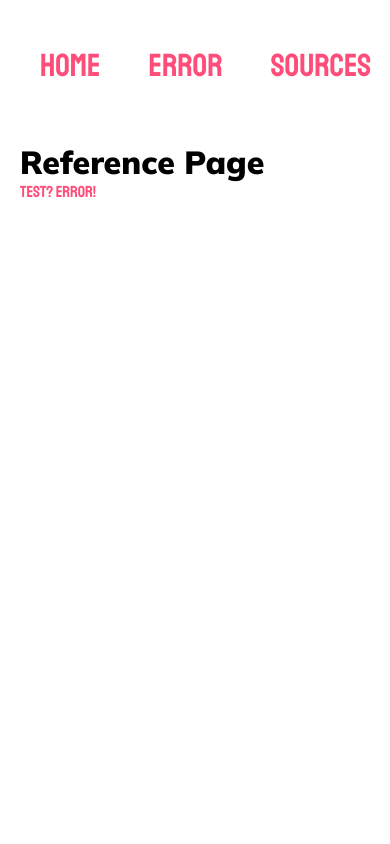
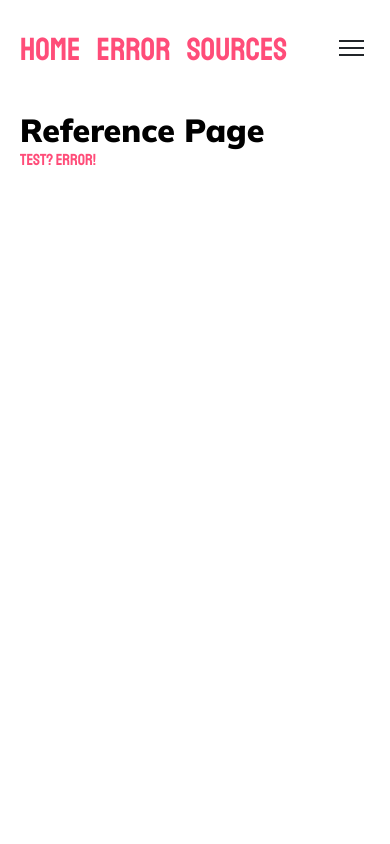
Before and after one commit to leocabbage2008/tsa-space, a React (Create React App) app: page /ref in a window 390 px wide. Shown: the top 844 px of the page. Built offline with nearby package versions, Linux system fonts and the light colour scheme.

Commit message:
responsive

```diff
--- a/src/assets/css/DetailsPage.css
+++ b/src/assets/css/DetailsPage.css
@@ -28,7 +28,7 @@
 }
 
 .subtitle {
-    margin-top: .5em;
+  margin-top: 0.5em;
   font-size: 3em;
 }
 
--- a/src/assets/css/Footer.css
+++ b/src/assets/css/Footer.css
@@ -4,6 +4,8 @@ footer {
   color: var(--cream);
   padding: 20px;
   justify-content: space-between;
+  /* there was some white space under the footer on ipad air */
+  margin-top: 1px;
 }
 
 .sitemap {
--- a/src/assets/css/Navbar.css
+++ b/src/assets/css/Navbar.css
@@ -5,6 +5,7 @@ nav {
   align-items: center;
   height: 100px;
   min-height: 8vh;
+  width: calc(100vw - 2rem);
   padding: 1rem;
   background-color: transparent;
 }
@@ -13,17 +14,44 @@ nav {
   padding: 0;
   list-style: none;
   display: flex;
-  justify-content: space-between;
+  justify-content: space-around;
+  column-gap: 2rem;
 }
 
 .nav-links li {
   font-size: 2rem;
-  padding: 0 1rem;
+  /* padding: 0 1rem; */
+}
+
+.nav-container {
+  display: contents;
 }
 
 @media screen and (max-width: 1024px) {
-  .nav-links li {
-    padding: 1.5rem;
+  .nav-links {
+    column-gap: 1rem;
+  }
+  .logo-link {
+    /* width: 0px!important;
+    height: 0px!important; */
+    /* transform: scale(0); */
+    /* display: none; */
+  }
+  .sidebar-links {
+    padding: 2rem 2rem;
+  }
+  /* .sidebar {
+    transform: translate(100vw, calc(-100px - 2rem + 100px));
+  } */
+  .sidebar {
+    width: calc(40vw - 36px - 2rem);
+  }
+  .sidebar.active {
+    /* transform: translate(70vw, calc(-100px - 2rem + 20px)) !important; */
+    transform: translate(
+      calc(100vw - 36px - 2rem - 1px),
+      calc(-100px - 2rem + 50px)
+    );
   }
 }
 
@@ -39,29 +67,33 @@ nav {
 .sidebar {
   z-index: 200;
   background: var(--black);
-  transform: translate(100vw, calc(-100px - 2rem - 1px));
+  transform: translate(calc(100vw - 1px), calc(-100px - 2rem - 1px));
   position: fixed;
-  height: 101%;
+  height: 120%;
   opacity: 0;
   width: calc(30vw - 36px - 2rem);
   /* to avoid repainting only use transform and opacity */
   transition: transform 0.5s, opacity 0.5s linear;
+  /* padding-top: 1000px; */
+  background-clip: content-box;
+  box-shadow: 1px -147px 0px 2px var(--black);
 }
 
 .sidebar.active {
   opacity: 1;
-  transform: translate(70vw, calc(-100px - 2rem - 1px));
+  transform: translate(calc(70vw - 1px), calc(-100px - 2rem - 1px));
 }
 
 .sidecover {
   position: fixed;
-  transform: translate(calc(100vw), calc(-100px - 2rem - 1px));
+  transform: translate(calc(100vw), calc(-100px - 2rem - 100px));
   opacity: 0;
   transition: transform 0.5s, opacity 0.5s linear;
   transition-delay: 50ms;
   z-index: -100;
-  width: calc(36px + 2rem + 1px);
-  height: 101%;
+  width: calc(36px + 2rem + 10px);
+  height: 120vh;
+  /* height: 101%; */
   background: var(--black);
 }
 
@@ -69,25 +101,34 @@ nav {
   opacity: 1;
   transform: translate(
     calc(100vw - 36px - 2rem - 1px),
-    calc(-100px - 2rem - 1px)
+    calc(-100px - 2rem - 100px)
   );
 }
 
-@media only screen and (max-width: 1024px) {
+@media only screen and (max-width: 767px) {
+  nav {
+    padding: 0;
+    width: 100%;
+  }
+
+  .logo {
+    display: none;
+  }
+  .nav-container {
+    display: flex;
+    justify-content: space-between;
+    flex: 1;
+    padding: 20px;
+  }
   .sidebar {
-    width: calc(40vw - 36px - 2rem);
+    width: calc(50vw - 36px - 2rem);
+    transform: translate(100vw, calc(-100px - 0.5rem - 1px));
   }
   .sidebar.active {
-    transform: translate(60vw, calc(-100px - 2rem));
+    transform: translate(50vw, calc(-100px - 0.5rem - 1px));
   }
-}
-
-@media only screen and (max-width: 768px) {
-  .sidebar {
-    width: calc(50vw - 36px - 2rem);
-  }
-  .sidebar.active {
-    transform: translate(50vw, calc(-100px - 2rem));
+  .sidebar-links {
+    padding: 2rem 1.5rem;
   }
 }
 
@@ -109,7 +150,7 @@ nav {
   position: fixed;
   transform: translate(120vw, calc(-100px - 2rem - 1px));
   background: var(--black);
-  height: 120vh;
+  height: 140vh;
   width: 70vw;
   opacity: 0;
   z-index: 100;
@@ -155,8 +196,3 @@ nav {
 .burger.active-burger .line3 {
   transform: translateY(-7px) rotate(-135deg);
 }
-
-.stop-scrolling {
-  height: 100%;
-  overflow: hidden;
-}
--- a/src/components/Navbar.jsx
+++ b/src/components/Navbar.jsx
@@ -7,9 +7,6 @@ export default function Navbar() {
   const [sidebar, setSidebar] = useState(false);
   const toggle = () => {
     setSidebar(!sidebar);
-    if (document.body.style.overflow === 'hidden')
-      document.body.style.overflow = 'visible';
-    else document.body.style.overflow = 'hidden';
   };
   return (
     <>
@@ -18,6 +15,7 @@ export default function Navbar() {
         <a href='/' className='logo-link'>
           <img className='logo' src={space} alt='' />
         </a>
+        <div className='nav-container'>
           <ul className='nav-links'>
             <li>
               <a href='/'>Home</a>
@@ -37,6 +35,7 @@ export default function Navbar() {
             <div className='line2'></div>
             <div className='line3'></div>
           </button>
+        </div>
       </nav>
       <div className={classNames('sidebar', { active: sidebar })}>
         <ul className='sidebar-links'>
```
Lines whose indentation alone changed are shown as unchanged.
